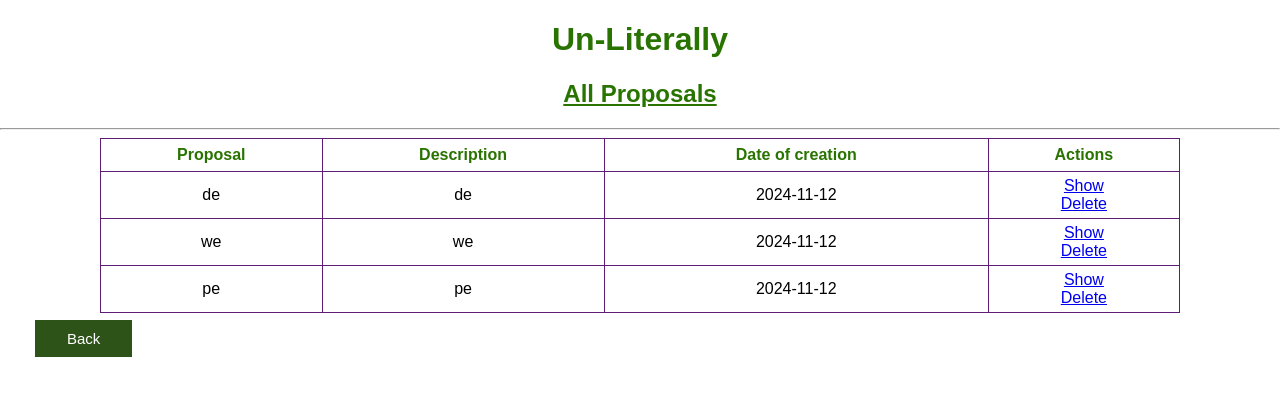
After one commit to maciejunio999/un-literally, a Flask app: page /all_proposals in a window 1280 px wide. The commit adds this page. Shown: the top 396 px of the page. Run offline with Flask 3, Linux system fonts and the light colour scheme.

Commit message:
first change for proposals

```diff
--- a/app.py
+++ b/app.py
@@ -81,8 +81,9 @@ def validate_username(username):
             return True
 
 def validate_word_content(content):
-        existing_word_content = User.query.filter_by(content=content).first()
-        if existing_word_content:
+        existing_word_content = Word.query.filter_by(content=content).first()
+        existing_proposal_content = Proposal.query.filter_by(name=content).first()
+        if existing_word_content or existing_proposal_content:
             return True
 
 # home page
@@ -116,7 +117,8 @@ def login():
         if user:
             if bcrypt.check_password_hash(user.password, password):
                 session['show_log_out'] = True
-                session['username'] = username
+                session['username'] = user.username
+                session['role'] = user.role_id
                 login_user(user)
                 return redirect('/menu')
     else:
@@ -148,7 +150,7 @@ def admin_register():
 
 
 @app.route('/all_words', methods=['POST','GET'])
-def all_word():
+def all_words():
     return render_template('all_words.html')
 
 @app.route('/api/words_data')
@@ -166,9 +168,12 @@ def add_word():
         added_by = session['username']
         if validate_word_content(content):
             session['word_already_exists']=True
-            return render_template('admin_register.html')
+            return render_template('add_word.html')
         else:
-            new_word = Word(content=content, searched=searched, definition=definition, source=source, added_by=added_by)
+            if 1 == session['role']:
+                new_word = Word(content=content, searched=searched, definition=definition, source=source, added_by=added_by)
+            else:
+                new_word = Proposal(name=content, reasoning=definition, user=added_by)
             try:
                 db.session.add(new_word)
                 db.session.commit()
@@ -177,8 +182,15 @@ def add_word():
             except:
                 return 'There was an issue adding your test'
     else:
+        session['word_already_exists']=False
         return render_template('add_word.html')
 
+@app.route('/all_proposals')
+def proposals():
+    proposals = Proposal.query.order_by(Proposal.date).all()
+    print(len(proposals))
+    print(type(proposals))
+    return render_template('all_proposals.html', proposals=proposals)
 
 @app.route('/big_search', methods=['POST','GET'])
 def big_search():
--- /dev/null
+++ b/templates/all_proposals.html
@@ -0,0 +1,61 @@
+{% extends 'base.html' %}
+
+{% block head %}
+<title>Un-Literally</title>
+<style>
+    .label-top-align {
+        vertical-align: top;
+        display: inline-block;
+        margin-top: 7px; /* Add space between the label and input */
+    }
+</style>
+{% endblock %}
+
+{% block body %}
+
+<div class="name">
+    <h1 style="text-align: center; color: #297400; font-family: Arial; font-weight: bold;">Un-Literally</h1>
+    <h2 style="text-align: center; color: #297400; text-decoration: underline; font-family: Arial; font-weight: bold;">All Proposals</h2>
+</div>
+
+<div>
+    <hr>
+    <div class="container_row" style="margin-left: 100px; margin-right: 100px;">
+
+        {% if proposals|length < 1 %}
+            <h4 style="margin-left: 700px; ">There are no proposals to consider</h4>
+        {% else %}
+            <table>
+                <tr>
+                    <th style="color: #297400;">Proposal</th>
+                    <th style="color: #297400">Description</th>
+                    <th style="color: #297400">Date of creation</th>
+                    <th style="color: #297400">Actions</th>
+                </tr>
+                {% for proposal in proposals %}
+                    <tr>
+                        <td>{{ proposal.name }}</td>
+                        <td>{% if proposal.reasoning|length > 150 %}
+                                {{ proposal.reasoning[:150] + ' ...' }}
+                            {% else %}
+                                {{ proposal.reasoning }}
+                            {% endif %}
+                        </td>
+                        <td>{{ proposal.date.date() }}</td>
+                        <td>
+                            <a href="/show/proposal_{{proposal.id}}">Show</a>
+                            <br>
+                            <a href="/delete/proposal_{{proposal.id}}">Delete</a>
+                        </td>
+                {% endfor %}
+                </tr>
+            </table>
+        {% endif %}
+    </div>
+
+    <div class="item">
+        <button class="back_button" onclick="window.location='/menu'" style="margin-left: 10px;">Back</button>
+    </div>
+</div>
+
+{% endblock %}
```
Also changed, not shown: check_database.py (+18 -4 lines), templates/add_word.html (+9 -4 lines), instance/words.db, 2 other files.
